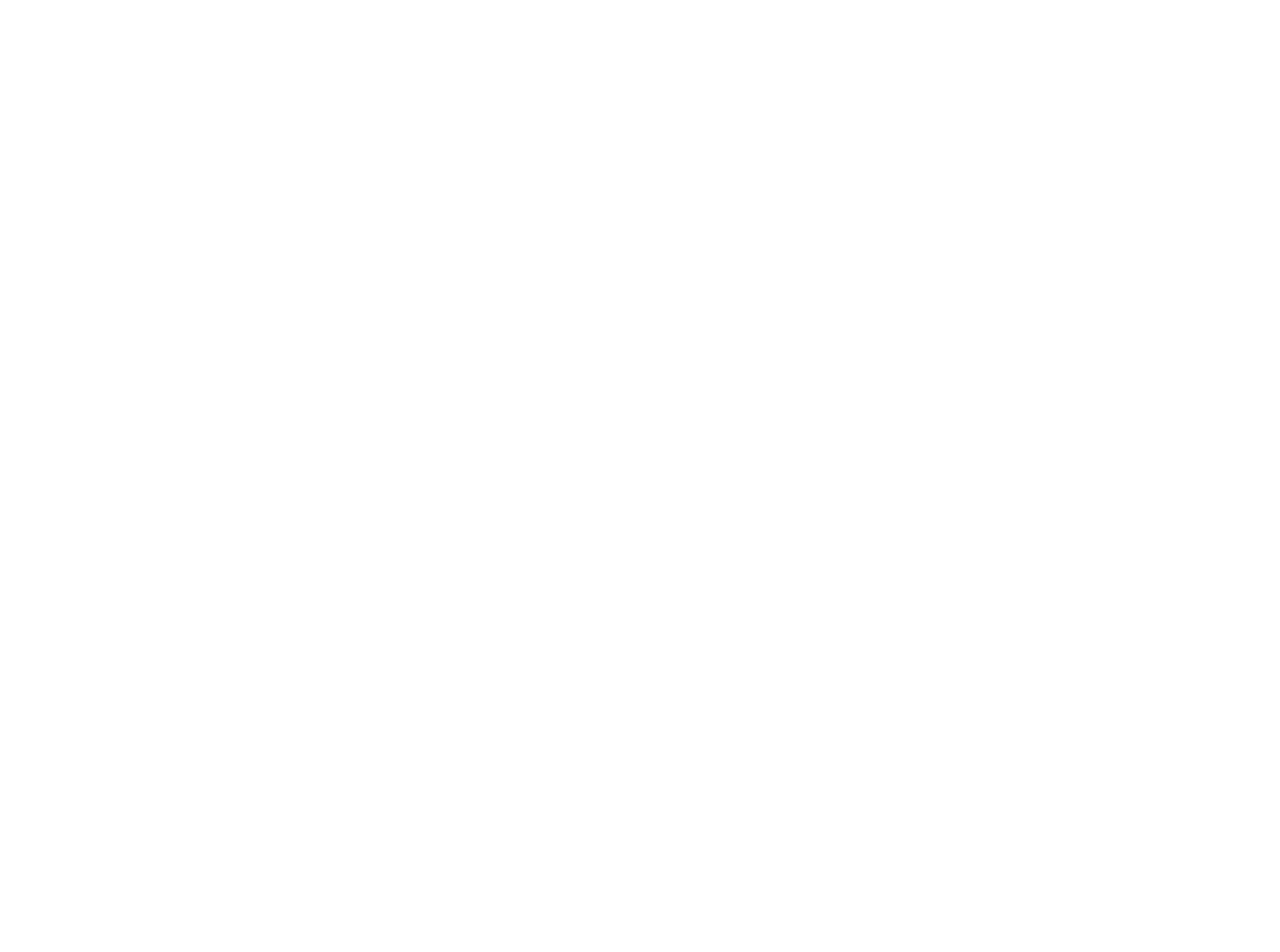
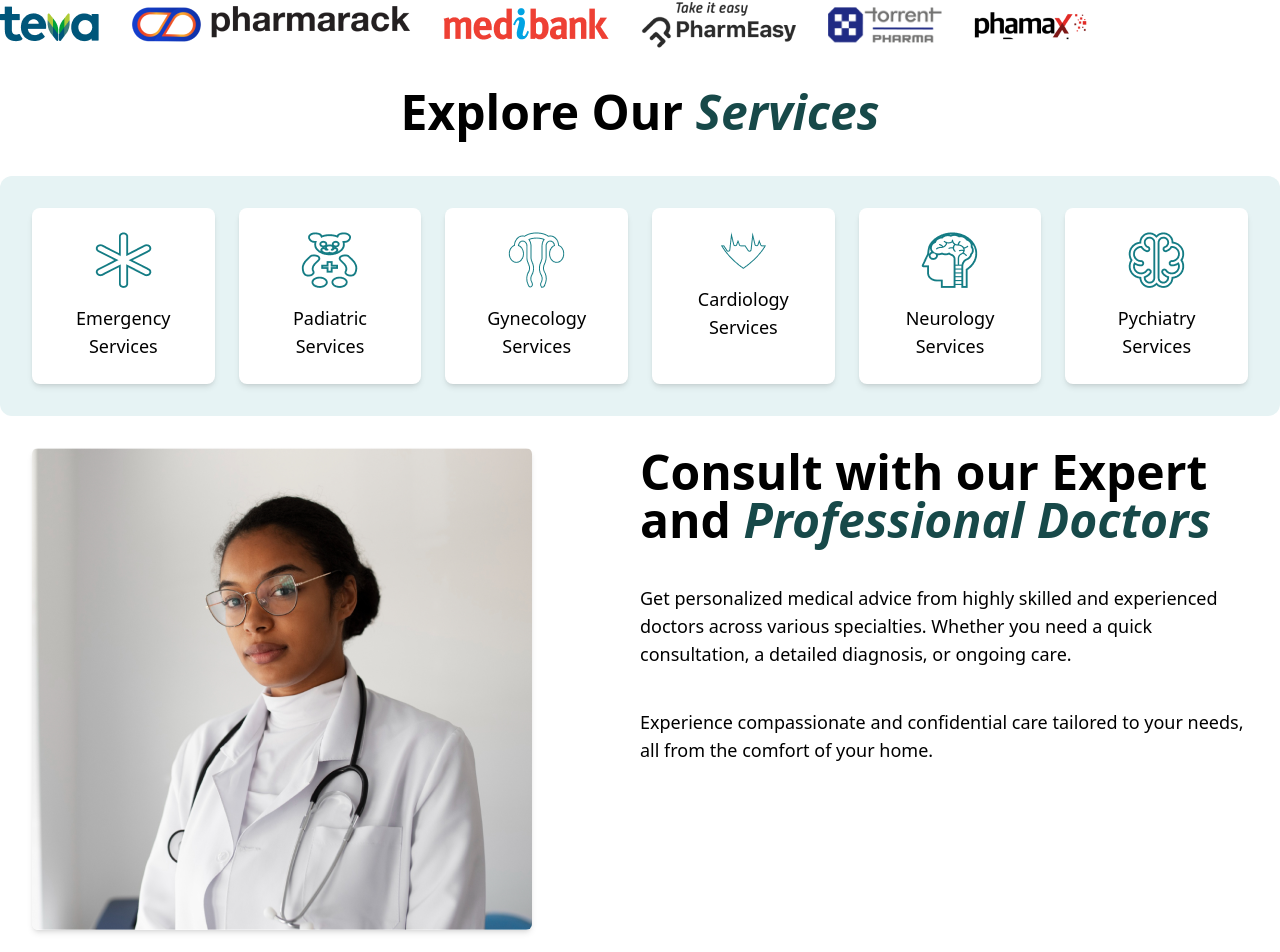
Before and after one commit to medacoal/Healthy-you, a React (Vite) app: page / in a window 1280 px wide. Shown: the part 670-1622 px from the top of the page. Before the commit the page ends 800 px from the top, so only its background shows below. Built offline with nearby package versions, Linux system fonts and the light colour scheme.

Commit message:
re-installed dependencies

```diff
--- a/src/components/HomeComponents/Consult.jsx
+++ b/src/components/HomeComponents/Consult.jsx
@@ -1,5 +1,5 @@
 import React from 'react'
-
+import ConsultImg from '../../assets/images/2149856264 1.png'
 const Consult = () => {
   return (
     <section className="max-w-7xl mx-auto px-4 sm:px-6 lg:px-8 py-8">
@@ -7,7 +7,7 @@ const Consult = () => {
     {/* Image Section */}
     <div className="md:w-1/2 flex justify-center md:justify-start">
       <img
-        src="/src/assets/2149856264 1.png"
+        src={ConsultImg}
         alt="image"
         className="max-w-full h-auto rounded-md shadow-md"
       />
--- a/src/pages/Home.jsx
+++ b/src/pages/Home.jsx
@@ -1,9 +1,15 @@
 import Expert from '../components/Expert'
+import Consult from '../components/HomeComponents/Consult';
+import Services from '../components/HomeComponents/Services';
+import Trusted from '../components/HomeComponents/Trusted';
 const Home = () => {
   return (
     <div className='container mx-auto'>
      <Expert/>
-accept all changes
+    <Trusted/>
+    <Services/>
+    <Consult/>
+
     </div>
   );
 };
```
